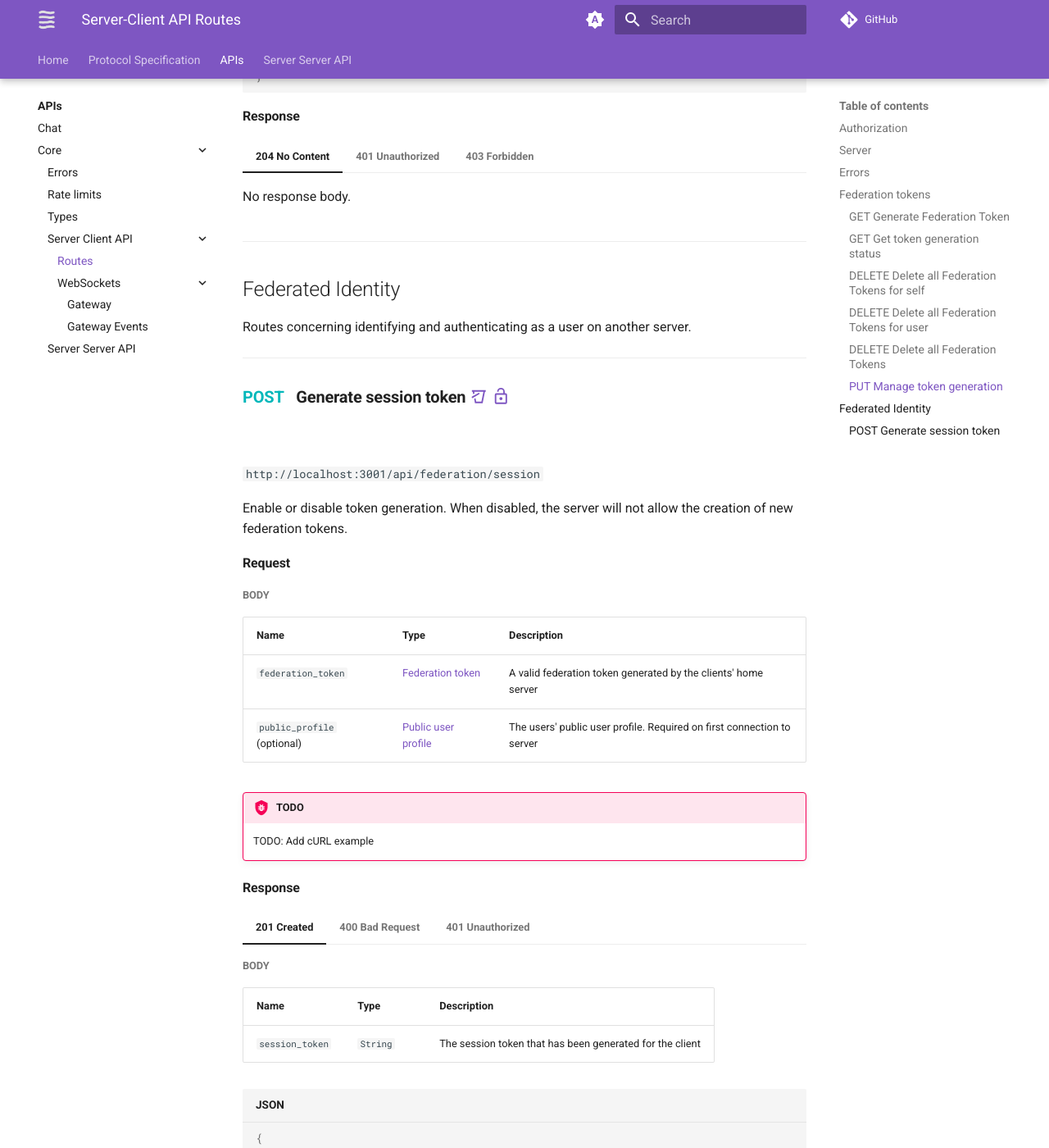
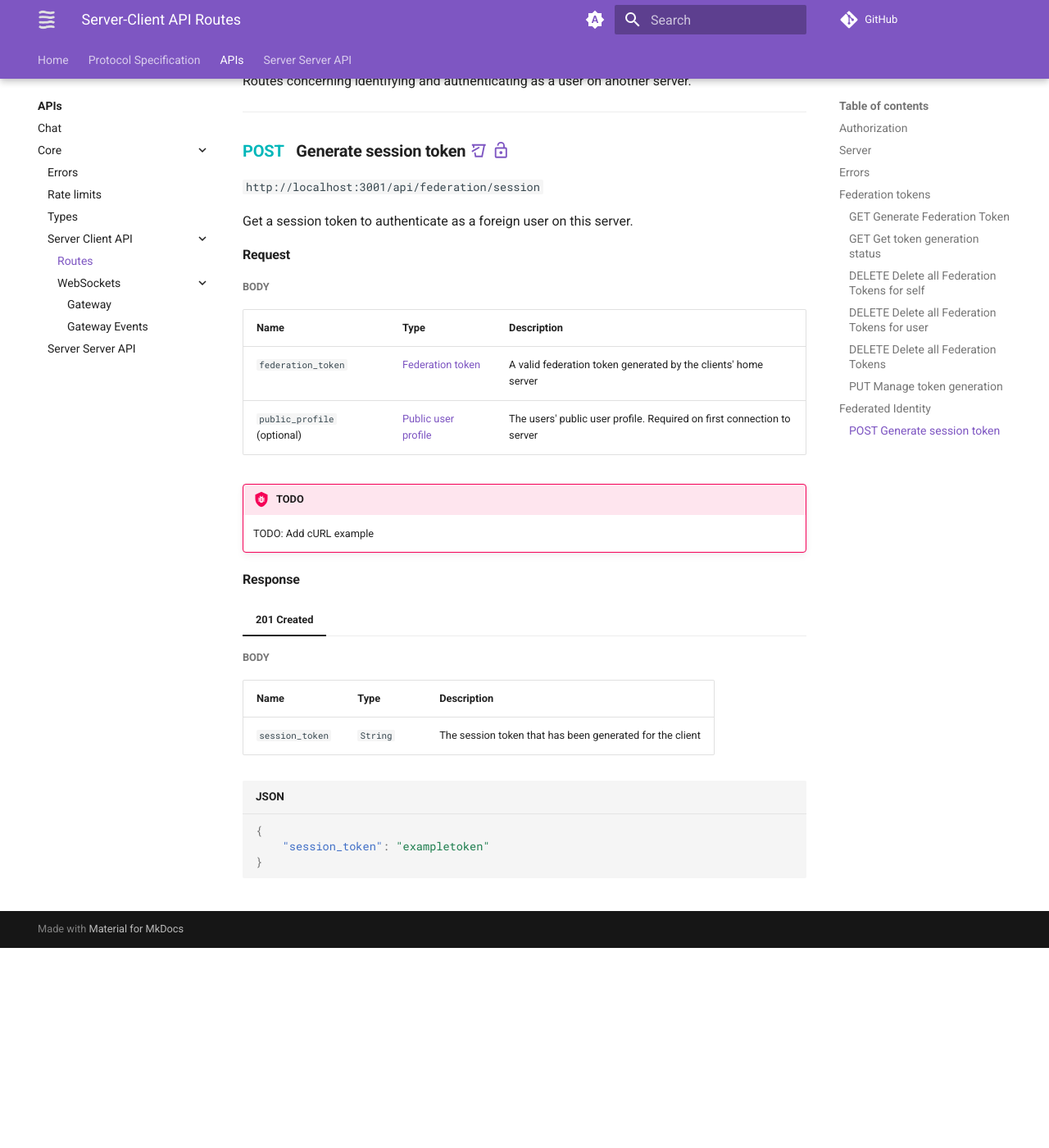
Before and after one commit to polyphony-chat/docs, an MkDocs documentation site: the page built from docs/APIs/Core/Server-Client API/Routes/index.md, in a window 1280 px wide and 1400 px high, scrolled down 5172 px. Shown: the whole window at 82% size. Built offline with MkDocs 1.6.1 and Material for MkDocs 9.7.7, drawn with Linux system fonts in a browser that asks for light colours; plug-ins that fetch from the network failed and are left out; comment, search, counter and statistics services are not loaded; after the commit the page ends 6328 px from its top, so only the background shows below that.

Commit message:
span > p

````diff
--- a/docs/APIs/Core/Server-Client API/Routes/index.md
+++ b/docs/APIs/Core/Server-Client API/Routes/index.md
@@ -10,7 +10,7 @@
 
 ---
 
-### <p class="request-h"><span class="request request-get">GET</span> Generate Federation Token [:material-pail-outline:](../../rate-limits.md "Bucket: federation-token-generation") [:material-lock-outline:](#authorization "Authorization required") </p>
+### <span class="request-h"><span class="request request-get">GET</span> Generate Federation Token [:material-pail-outline:](../../rate-limits.md "Bucket: federation-token-generation") [:material-lock-outline:](#authorization "Authorization required") </span>
 
 `http://localhost:3001/api/federation/token`
 
@@ -52,7 +52,7 @@
 
 ---
 
-### <p class="request-h"><span class="request request-get">GET</span> Get token generation status [:material-pail-outline:](../../rate-limits.md "Bucket: ip/global") [:material-lock-open-outline:](#authorization "Authorization not required")</p>
+### <span class="request-h"><span class="request request-get">GET</span> Get token generation status [:material-pail-outline:](../../rate-limits.md "Bucket: ip/global") [:material-lock-open-outline:](#authorization "Authorization not required")</span>
 
 `http://localhost:3001/api/federation/generation`
 
@@ -82,7 +82,7 @@
 
 ---
 
-### <p class="request-h"><span class="request request-delete">DELETE</span> Delete all Federation Tokens for self [:material-pail-outline:](../../rate-limits.md "Bucket: ip/global") [:material-lock-outline:](#authorization "Authorization required")</p>
+### <span class="request-h"><span class="request request-delete">DELETE</span> Delete all Federation Tokens for self [:material-pail-outline:](../../rate-limits.md "Bucket: ip/global") [:material-lock-outline:](#authorization "Authorization required")</span>
 
 `http://localhost:3001/api/federation/token/@me`
 
@@ -115,7 +115,7 @@
 
 ---
 
-### <p class="request-h"><span class="request request-delete">DELETE</span> Delete all Federation Tokens for user [:material-pail-outline:](../../rate-limits.md "Bucket: ip/global") [:material-lock-outline:](#authorization "Authorization required") [:material-shield-crown-outline:]("This route is only available to server administrators")</p>
+### <span class="request-h"><span class="request request-delete">DELETE</span> Delete all Federation Tokens for user [:material-pail-outline:](../../rate-limits.md "Bucket: ip/global") [:material-lock-outline:](#authorization "Authorization required") [:material-shield-crown-outline:]("This route is only available to server administrators")</span>
 
 `http://localhost:3001/api/federation/token/:user_id/@all`
 
@@ -164,7 +164,7 @@
 
 ---
 
-### <p class="request-h"><span class="request request-delete">DELETE</span> Delete all Federation Tokens [:material-pail-outline:](../../rate-limits.md "Bucket: ip/global") [:material-lock-outline:](#authorization "Authorization required") [:material-shield-crown-outline:]("This route is only available to server administrators")</p>
+### <span class="request-h"><span class="request request-delete">DELETE</span> Delete all Federation Tokens [:material-pail-outline:](../../rate-limits.md "Bucket: ip/global") [:material-lock-outline:](#authorization "Authorization required") [:material-shield-crown-outline:]("This route is only available to server administrators")</span>
 
 `http://localhost:3001/api/federation/token/@all`
 
@@ -196,7 +196,7 @@
 
 ---
 
-### <p class="request-h"><span class="request request-put">PUT</span> Manage token generation [:material-pail-outline:](../../rate-limits.md "Bucket: ip/global") [:material-lock-outline:](#authorization "Authorization required") [:material-shield-crown-outline:]("This route is only available to server administrators")</p>
+### <span class="request-h"><span class="request request-put">PUT</span> Manage token generation [:material-pail-outline:](../../rate-limits.md "Bucket: ip/global") [:material-lock-outline:](#authorization "Authorization required") [:material-shield-crown-outline:]("This route is only available to server administrators")</span>
 
 `http://localhost:3001/api/federation/token/generation`
 
@@ -234,11 +234,11 @@
 
 ---
 
-### <p class="request-h"><span class="request request-post">POST</span> Generate session token [:material-pail-outline:](../../rate-limits.md "Bucket: auth/login") [:material-lock-open-outline:](#authorization "Authorization not required")</p>
+### <span class="request-h"><span class="request request-post">POST</span> Generate session token [:material-pail-outline:](../../rate-limits.md "Bucket: auth/login") [:material-lock-open-outline:](#authorization "Authorization not required")</span>
 
 `http://localhost:3001/api/federation/session`
 
-Enable or disable token generation. When disabled, the server will not allow the creation of new federation tokens.
+Get a session token to authenticate as a foreign user on this server.
 
 #### Request
 
@@ -268,7 +268,3 @@
         "session_token": "exampletoken"
     }
     ```
-
-=== "400 Bad Request"
-
---8<-- "snippets/errors/401-unauthorized.md"
````
